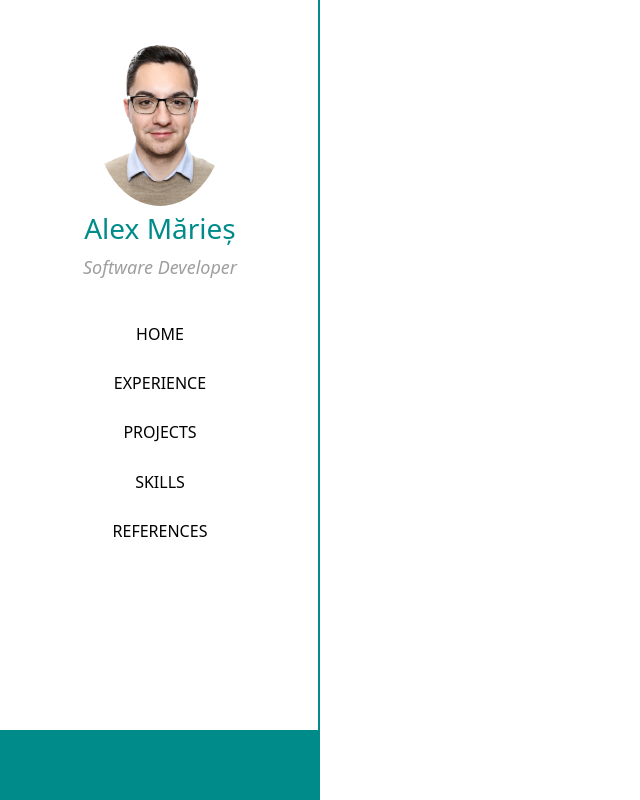
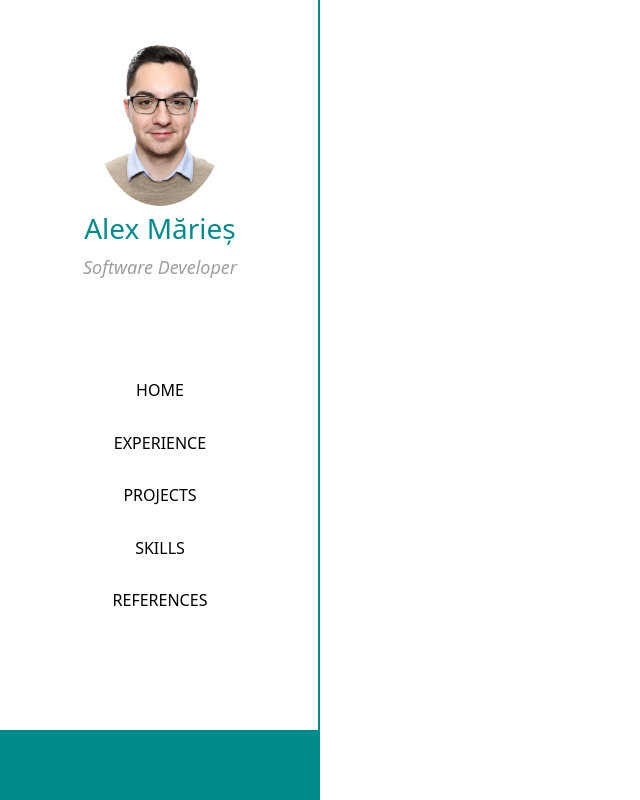
Before and after one commit to amaries95/AlexandruMaries, a React (Create React App) app: page / in a window 1280 px wide. Shown: the whole page, without its empty margins (0-640 px from the left). Built offline with nearby package versions, Linux system fonts and the light colour scheme; some icons are missing; the HTML template or start-up script is replaced by a standard one.

Commit message:
centering the header options on desktop

```diff
--- a/src/components/HeaderMenu/Options/Option/Option.module.css
+++ b/src/components/HeaderMenu/Options/Option/Option.module.css
@@ -1,3 +1,7 @@
+.option {
+    padding-bottom: 20%;
+}
+
 .option li {
     list-style-type: none;
     padding-bottom: 3px;
--- a/src/components/HeaderMenu/Options/Options.js
+++ b/src/components/HeaderMenu/Options/Options.js
@@ -7,13 +7,15 @@ export default function Options(props)
     const HeaderOptions = ["HOME", "EXPERIENCE", "PROJECTS", "SKILLS", "REFERENCES"];
 
     return(
-        <ListGroup className={style.options}>
+        <div className={style.options}>
+            <ListGroup>
             {HeaderOptions.map(option =>
                 {
                     return <Option
                     key={Math.random()}
                     text={option}></Option>;
                 })}
-        </ListGroup>
+            </ListGroup>
+        </div>
     );
 }
--- a/src/components/HeaderMenu/Options/Options.module.css
+++ b/src/components/HeaderMenu/Options/Options.module.css
@@ -1,7 +1,8 @@
 .options {
-    text-align: center;
+    display: flex;
+    align-items: center;
+    justify-content: center;
     height: 55%;
-    padding-top: 10%;
 }
 
 @media only screen and (max-width: 1100px) {
```
